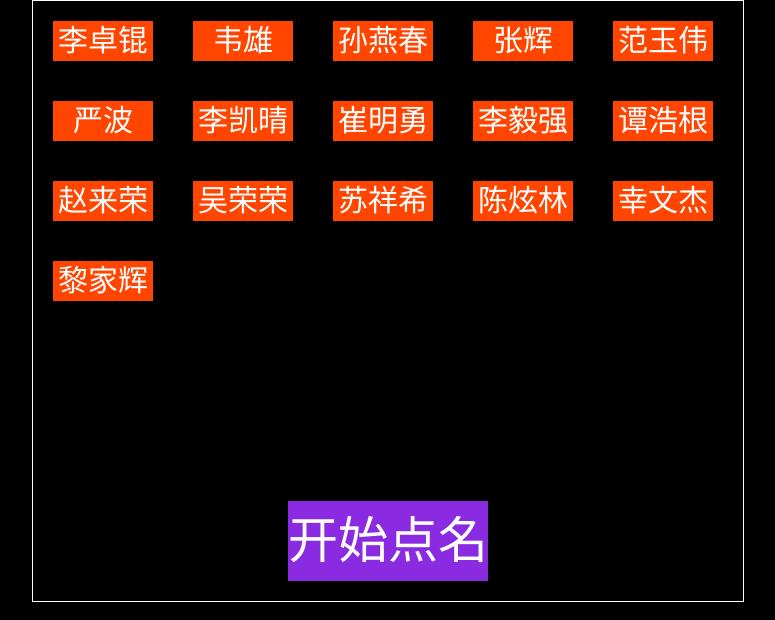
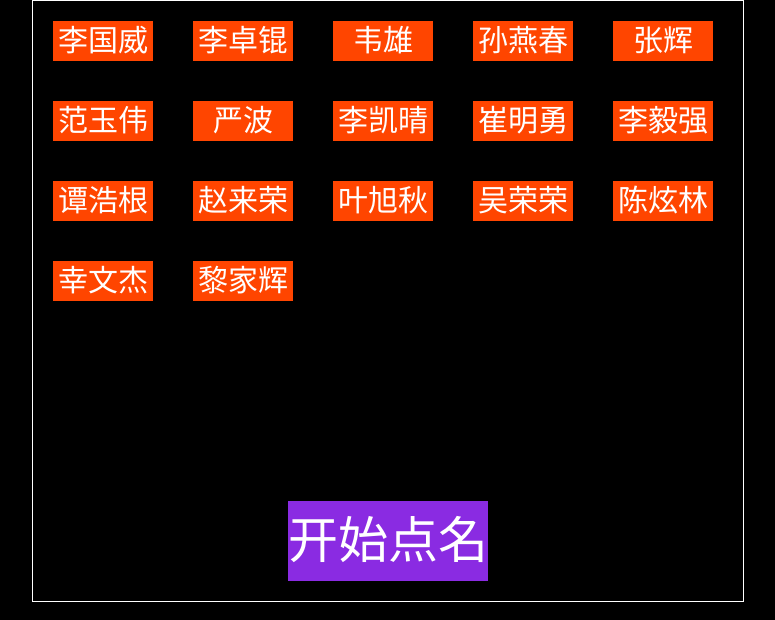
Before and after one commit to javascriptObject/chooseName, a plain HTML site: page index.html in a window 1280 px wide. Shown: the whole page, without its empty margins (252-1027 px from the left). Drawn offline with Linux system fonts and the light colour scheme.

Commit message:
Update index.html

```diff
--- a/index.html
+++ b/index.html
@@ -59,8 +59,8 @@
 </div>
 <script>
 window.onload = function () {
-	var stu = ["李卓锟","韦雄","孙燕春","张辉","范玉伟","严波","李凯晴",
-				"崔明勇","李毅强","谭浩根","赵来荣","吴荣荣","苏祥希",
+	var stu = ["李国威","李卓锟","韦雄","孙燕春","张辉","范玉伟","严波","李凯晴",
+				"崔明勇","李毅强","谭浩根","赵来荣","叶旭秋","吴荣荣",
 				"陈炫林","幸文杰","黎家辉"],//配置学生姓名 注：若更改学生集合，请手动清除本地存储。。
 			ls_sty = JSON.parse(window.localStorage.getItem("stu")),
 			stuArray = ls_sty&&ls_sty.length?ls_sty:stu,
```
